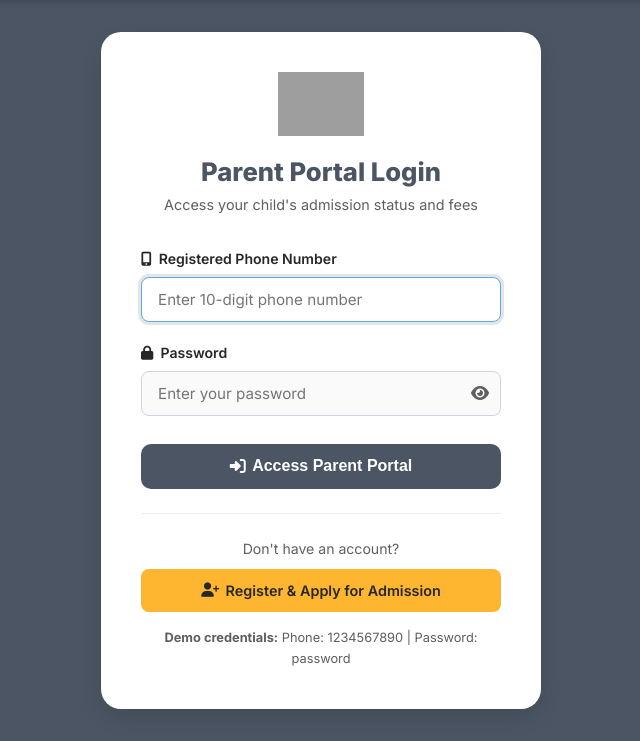
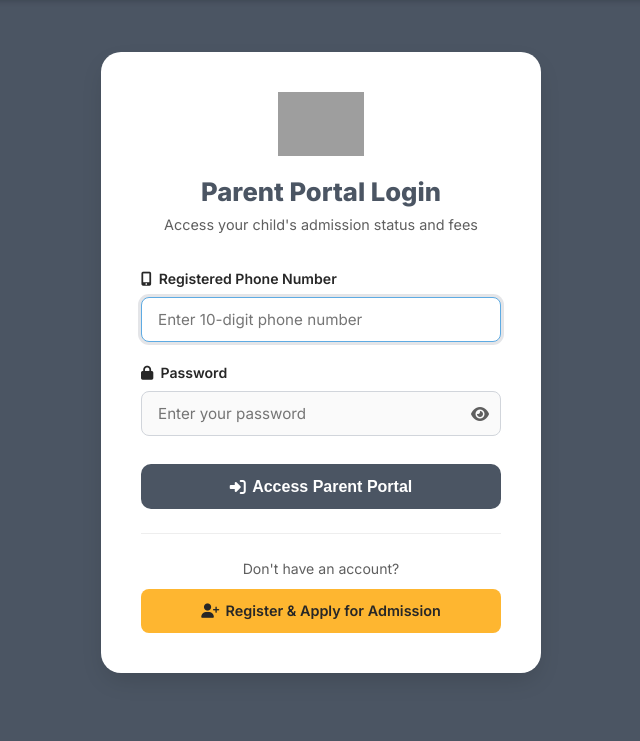
Before and after one commit to dcoder777/siba, a PHP site: page /parent/login.php in a window 1280 px wide. Shown: the part 75-816 px from the top of the page, without its empty margins (319-959 px from the left). After the commit the page ends 748 px from the top, so only its background shows below. Run offline with PHP 8.4, Linux system fonts and the light colour scheme; data that the repository does not hold is empty; a stand-in replaces the project's code that opens the database connection; some libraries are stand-ins or nearby versions; grey boxes are pictures that could not be loaded.

Commit message:
fix: remove demo credentials from login page

```diff
--- a/site/parent/login.php
+++ b/site/parent/login.php
@@ -80,9 +80,7 @@ include('../includes/portal_header.php');
         </a>
     </div>
 
-    <p style="text-align: center; margin-top: 1rem; font-size: 0.8rem; color: var(--text-light);">
-        <strong>Demo credentials:</strong> Phone: 1234567890 | Password: password
-    </p>
+
 </div>
 </div>
 
```
